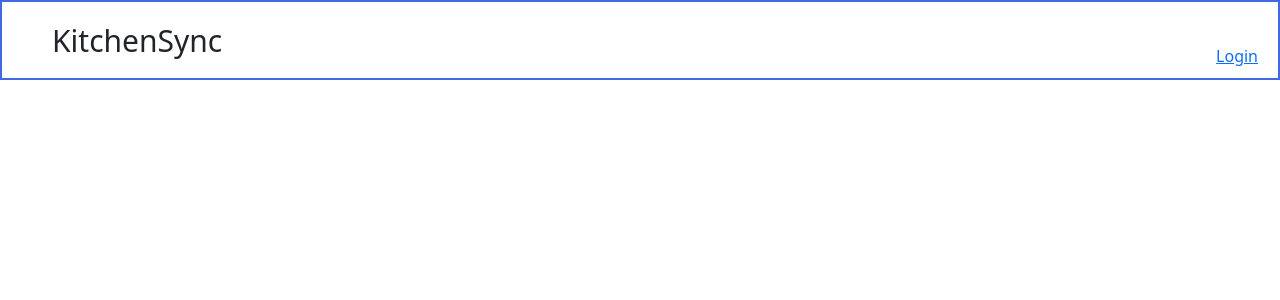
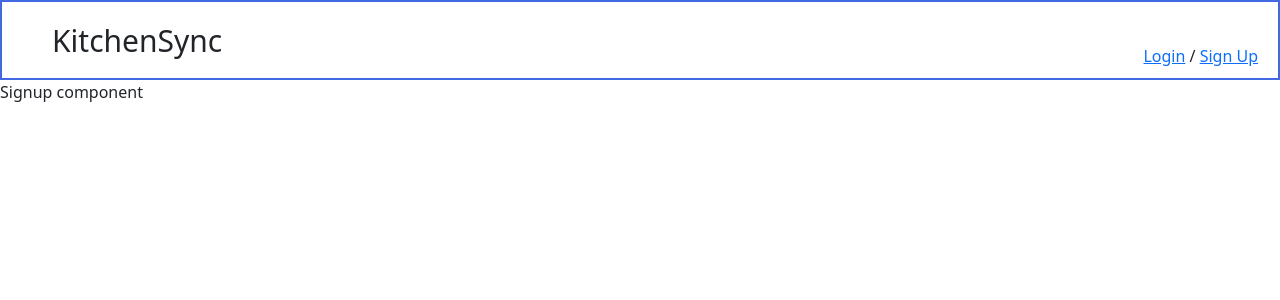
Before and after one commit to shujie1st/kitchen-sync, a React (Create React App) app in the folder client/: page /signup in a window 1280 px wide. Before the commit this address had no page. Shown: the top 300 px of the page. Built offline with nearby package versions, Linux system fonts and the light colour scheme.

Commit message:
Add component and route for signup, also add signup link in navbar

```diff
--- a/client/src/App.js
+++ b/client/src/App.js
@@ -10,6 +10,7 @@ import ScrollButton from './components/ScrollButton';
 import { BrowserRouter, Routes, Route } from 'react-router-dom';
 import Profile from './components/Profile';
 import Footer from './components/Footer';
+import Signup from './components/Signup';
 
 
 function App() {
@@ -61,6 +62,7 @@ function App() {
         <Navigation firstName={firstName} setFirstName={setFirstName} />
         <Routes>
           <Route path="/login" element={<Login setFirstName={setFirstName} />} />
+          <Route path="/signup" element={<Signup />} />
           <Route path="/profile" element={<Profile firstName={firstName} />} />
           <Route path="/" element={
             <main className="container-lg">
--- a/client/src/components/Navigation.js
+++ b/client/src/components/Navigation.js
@@ -31,7 +31,7 @@ function Navigation(props){
 
       <div className="nav-right">
         {props.firstName && <div className="nav-welcome"><span>Welcome <Link to="/profile">{props.firstName}</Link></span><button className="logout" onClick={logout}>Logout</button></div>}
-        {!props.firstName && <Link to="/login">Login</Link>}
+        {!props.firstName && <div><Link to="/login">Login</Link> / <Link to="/signup">Sign Up</Link></div>}
       </div>
     </nav>
   );
--- /dev/null
+++ b/client/src/components/Signup.js
@@ -0,0 +1,10 @@
+function Signup() {
+  return (
+    <section className="signup">
+      Signup component
+    </section>
+  )
+
+}
+
+export default Signup;
```
